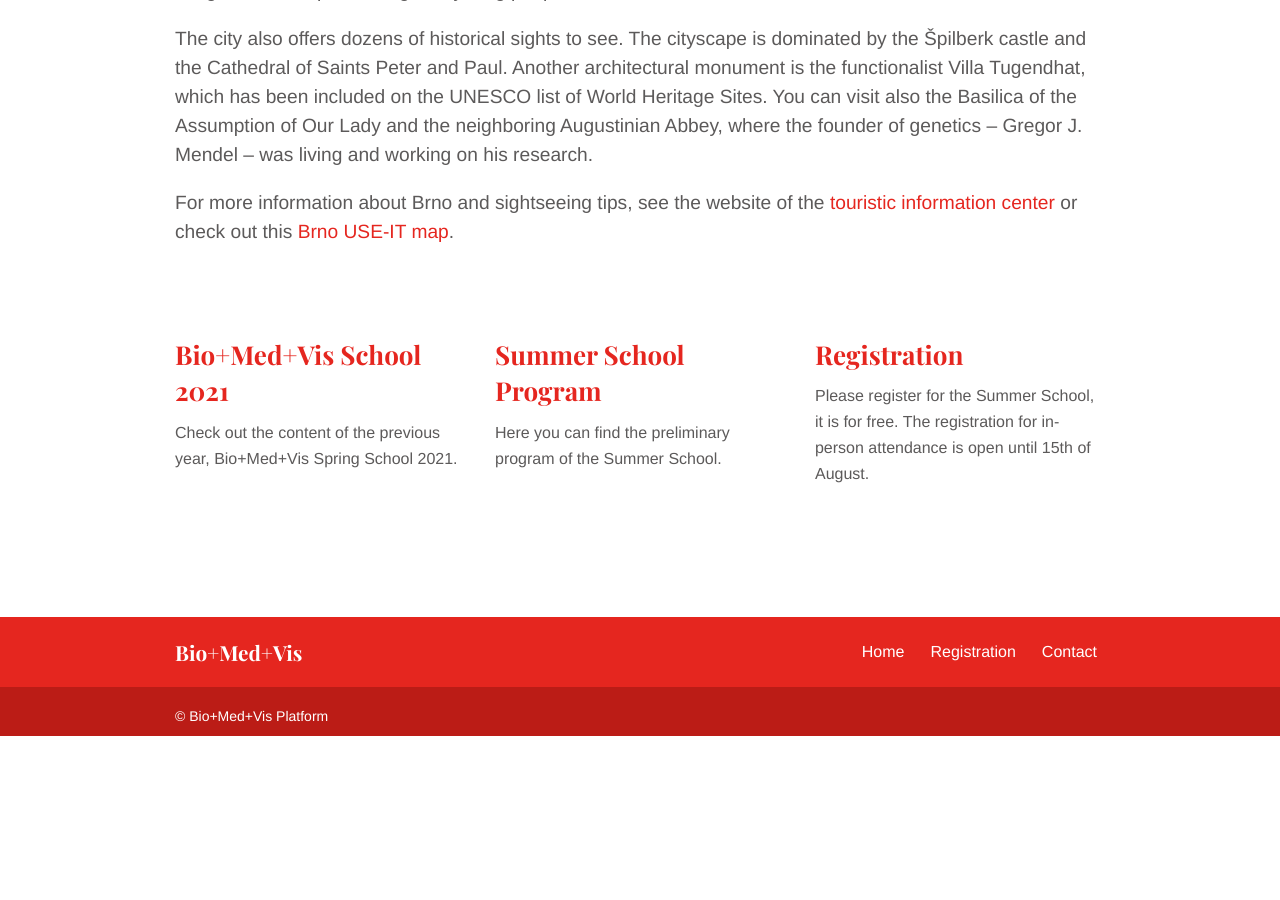
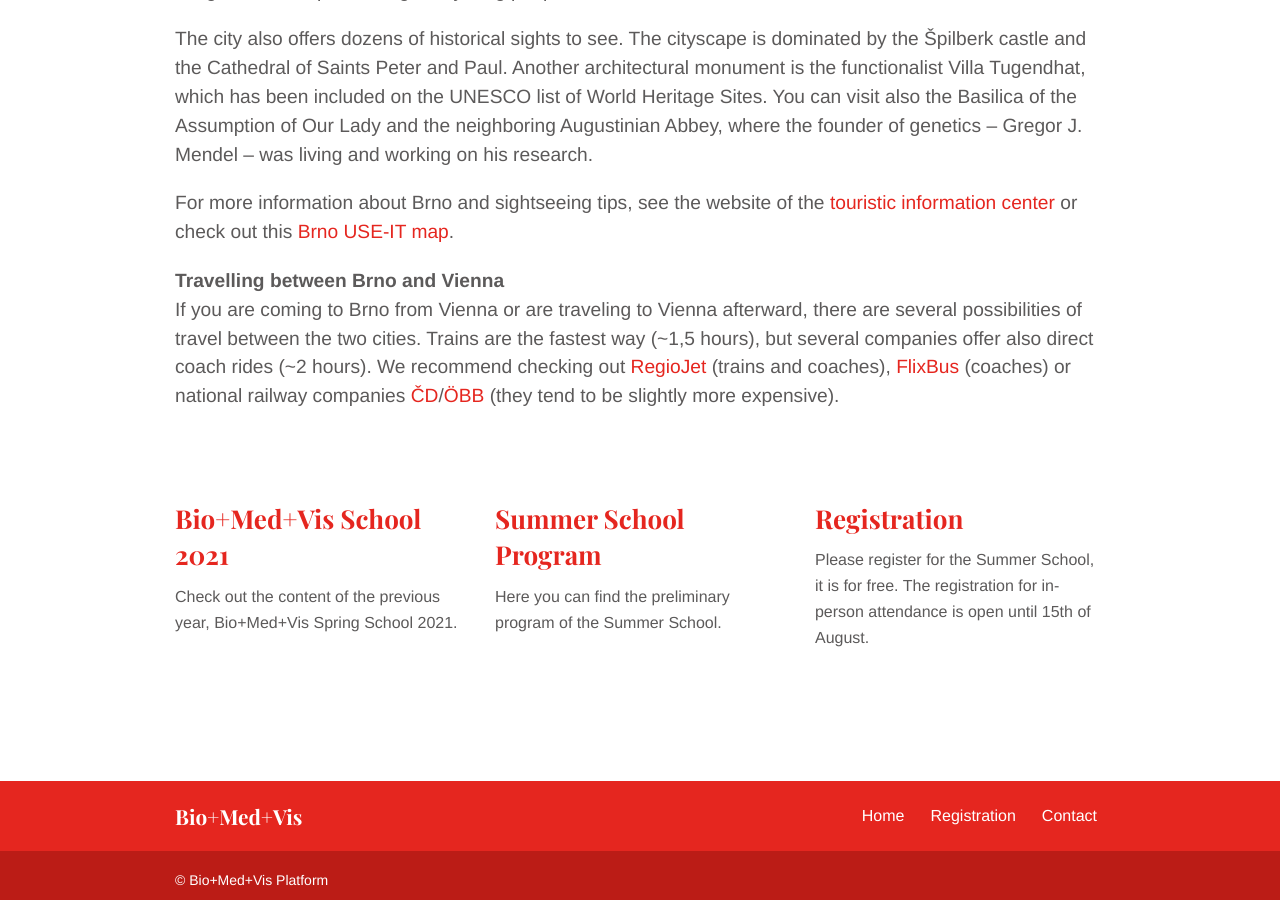
Before and after one commit to biomedvis/2022, a Jekyll site: the page built from location.md, in a window 1280 px wide and 900 px high, scrolled down 1423 px. Built offline with Jekyll 4.4.1, drawn with Linux system fonts in a browser that asks for light colours; before the commit the page ends 2159 px from its top, so only the background shows below that.

Commit message:
venue update

```diff
--- a/location.md
+++ b/location.md
@@ -37,3 +37,6 @@ Brno ( /ˈbɜːrnoʊ/ in English) is the second largest city of the Czech Republ
 The city also offers dozens of historical sights to see. The cityscape is dominated by the Špilberk castle and the Cathedral of Saints Peter and Paul. Another architectural monument is the functionalist Villa Tugendhat, which has been included on the UNESCO list of World Heritage Sites. You can visit also the Basilica of the Assumption of Our Lady and the neighboring Augustinian Abbey, where the founder of genetics – Gregor J. Mendel – was living and working on his research.
 
 For more information about Brno and sightseeing tips, see the website of the [touristic information center](https://www.gotobrno.cz/en/) or check out this [Brno USE-IT map](https://www.use-it.travel/cities/detail/brno/).
+
+**Travelling between Brno and Vienna**<br/>
+If you are coming to Brno from Vienna or are traveling to Vienna afterward, there are several possibilities of travel between the two cities. Trains are the fastest way (~1,5 hours), but several companies offer also direct coach rides (~2 hours). We recommend checking out [RegioJet](https://regiojet.cz/) (trains and coaches), [FlixBus](https://global.flixbus.com/) (coaches) or national railway companies [ČD](https://www.cd.cz/en/default.htm)/[ÖBB](https://www.oebb.at/en/) (they tend to be slightly more expensive).
```
